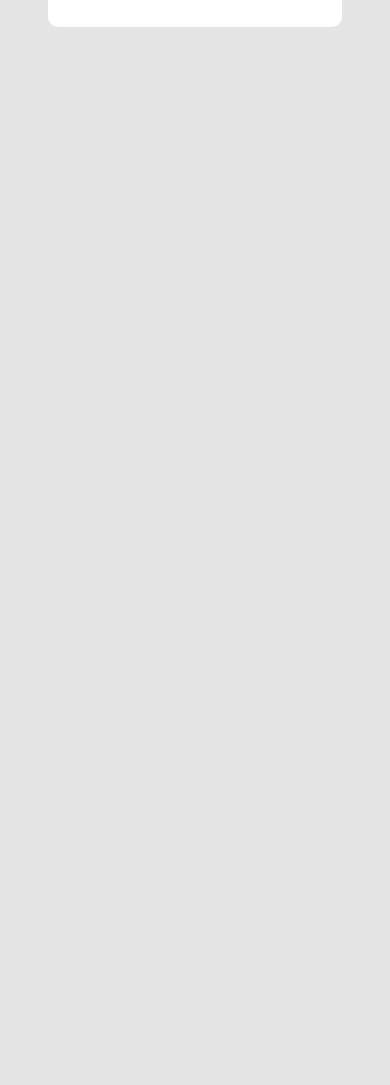
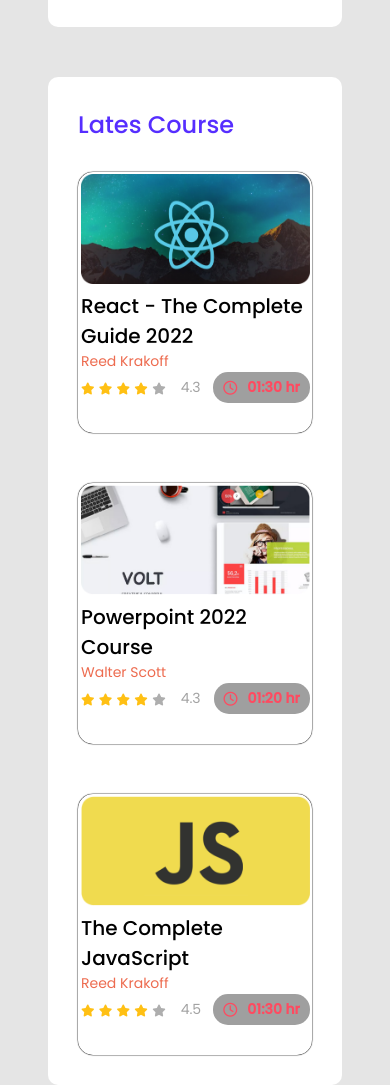
Before and after one commit to tajkir-alam/leader-board, a plain HTML site: page index.html in a window 390 px wide. Shown: the part 1893-2978 px from the top of the page. Before the commit the page ends 1920 px from the top, so only its background shows below. Drawn offline with Linux system fonts and the light colour scheme.

Commit message:
site done with responsive for <576px width devices

```diff
--- a/index.html
+++ b/index.html
@@ -6,6 +6,7 @@
     <meta name="viewport" content="width=device-width, initial-scale=1.0">
     <title>Leader Board</title>
     <link href="https://fonts.googleapis.com/css2?family=Poppins:wght@400;500&display=swap" rel="stylesheet">
+    <link rel="stylesheet" href="https://cdnjs.cloudflare.com/ajax/libs/font-awesome/6.2.1/css/all.min.css">
     <link rel="stylesheet" href="style.css">
 </head>
 <body>
@@ -105,7 +106,80 @@
     </main>
 
     <footer>
-
+        <div class="lates-course container common-section">
+            <h2 class="section-title">Lates Course</h2>
+            <div class="course-container">
+                <div class="course-content">
+                    <img src="images/courses/course-1.png" alt="">
+                    <h3 class="course-title">React - The Complete <br> Guide 2022</h3>
+                    <p class="course-author">Reed Krakoff</p>
+                    <div class="course-info">
+                        <div class="course-review">
+                            <div class="review-icons">
+                                <i class="fa-sharp fa-solid fa-star"></i>
+                                <i class="fa-sharp fa-solid fa-star"></i>
+                                <i class="fa-sharp fa-solid fa-star"></i>
+                                <i class="fa-sharp fa-solid fa-star"></i>
+                                <i class="fa-sharp fa-solid fa-star secondary-icon"></i>
+                            </div>
+                            <h4 class="review-score">4.3</h4>
+                        </div>
+                        <div class="course-duration">
+                            <i class="fa-regular fa-clock"></i>
+                            <h4 class="course">
+                                01:30 hr
+                            </h4>
+                        </div>
+                    </div>
+                </div>
+                <div class="course-content">
+                    <img src="images/courses/course-2.png" alt="">
+                    <h3 class="course-title">Powerpoint 2022 Course</h3>
+                    <p class="course-author">Walter Scott</p>
+                    <div class="course-info">
+                        <div class="course-review">
+                            <div class="review-icons">
+                                <i class="fa-sharp fa-solid fa-star"></i>
+                                <i class="fa-sharp fa-solid fa-star"></i>
+                                <i class="fa-sharp fa-solid fa-star"></i>
+                                <i class="fa-sharp fa-solid fa-star"></i>
+                                <i class="fa-sharp fa-solid fa-star secondary-icon"></i>
+                            </div>
+                            <h4 class="review-score">4.3</h4>
+                        </div>
+                        <div class="course-duration">
+                            <i class="fa-regular fa-clock"></i>
+                            <h4 class="course">
+                                01:20 hr
+                            </h4>
+                        </div>
+                    </div>
+                </div>
+                <div class="course-content">
+                    <img src="images/courses/course-3.png" alt="">
+                    <h3 class="course-title">The Complete JavaScript</h3>
+                    <p class="course-author">Reed Krakoff</p>
+                    <div class="course-info">
+                        <div class="course-review">
+                            <div class="review-icons">
+                                <i class="fa-sharp fa-solid fa-star"></i>
+                                <i class="fa-sharp fa-solid fa-star"></i>
+                                <i class="fa-sharp fa-solid fa-star"></i>
+                                <i class="fa-sharp fa-solid fa-star"></i>
+                                <i class="fa-sharp fa-solid fa-star secondary-icon"></i>
+                            </div>
+                            <h4 class="review-score">4.5</h4>
+                        </div>
+                        <div class="course-duration">
+                            <i class="fa-regular fa-clock"></i>
+                            <h4 class="course">
+                                01:30 hr
+                            </h4>
+                        </div>
+                    </div>
+                </div>
+            </div>
+        </div>
     </footer>
 </body>
 </html>
--- a/style.css
+++ b/style.css
@@ -134,11 +134,75 @@ header{
     color: #9F9F9F;
 }
 
+/* ---------------------
+    Course Section
+--------------------- */
+.lates-course{
+    margin-top: 50px;
+}
+.lates-course .course-container{
+    display: grid;
+    grid-template-columns: repeat(3, 1fr);
+    gap: 50px;
+}
+.course-content{
+    box-shadow: 0px 0px 0.9px 0.3px black;
+    padding: 2px 2px 30px 3px;
+    border-radius: 15px;
+}
+.course-container .course-content > img{
+    width: 100%;
+    height: 110px;
+}
+.course-container .course-content .course-title{
+    font-weight: 500;
+    font-size: 20px;
+    width: 100%;
+}
+.course-container .course-content .course-author{
+    font-size: 14px;
+    font-weight: 400;
+    color: #ED6B4F;
+}
+.course-content .course-info{
+    display: flex;
+    justify-content: space-between;
+}
+.course-content .course-info .course-review{
+    display: flex;
+    align-items: center;
+    gap: 15px;
+}
+.course-content .course-info .course-review .review-icons > i{
+    font-size: 12px;
+    color: #FFC014;
+}
+.course-content .course-info .course-review .review-icons .secondary-icon{
+    font-size: 12px;
+    color: #AEAEAE;
+}
+.course-content .course-info .course-review .review-score{
+    font-size: 14px;
+    font-weight: 400;
+    color: #A2A2A2;
+}
+.course-content .course-info .course-duration{
+    display: flex;
+    gap: 10px;
+    align-items: center;
+    padding: 5px 10px;
+    font-weight: 600;
+    font-size: 14px;
+    color: #FF4A60;
+    background: #9F9F9F;
+    border-radius: 15px;
+}
+
 
 
 
 /* --------------------
-    Resoinsive Design
+    Responsive Design
 -------------------- */
 
 /* Media Query < 576px */
@@ -164,4 +228,8 @@ header{
     .blog-container .blog-content{
         flex-direction: column;
     }
+
+    .lates-course .course-container{
+        grid-template-columns: repeat(1, 1fr);
+    }
 }
```
